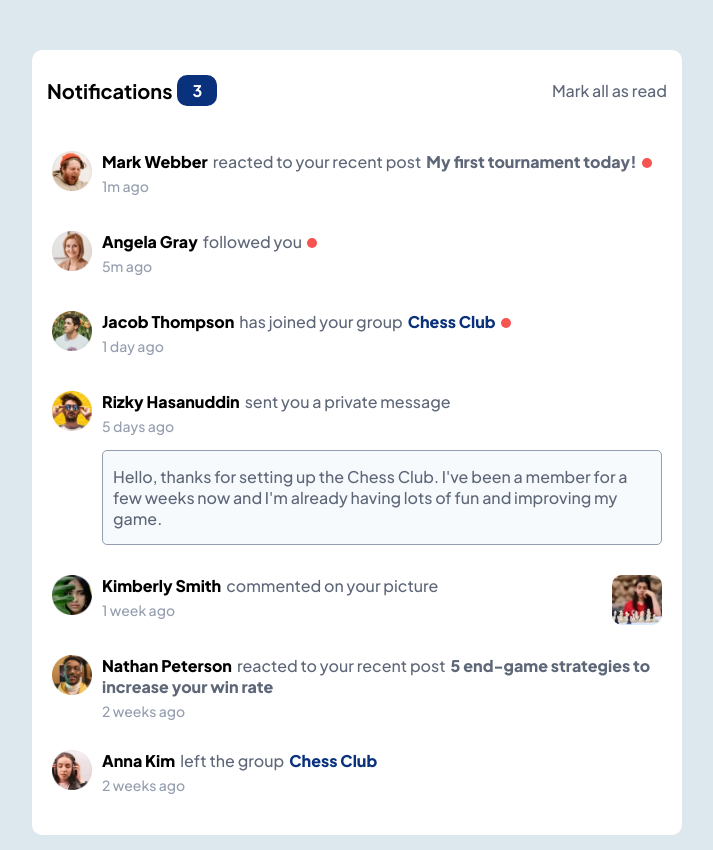
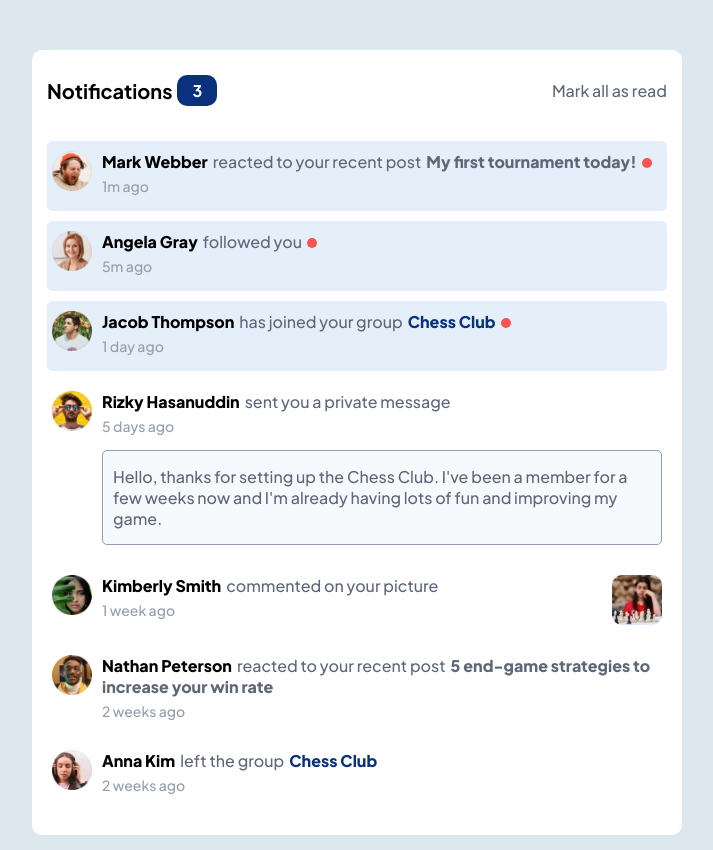
Before and after one commit to JuanBlancodev/notifications-page, a React (Vite) app: page / in a window 1280 px wide. Shown: the whole page, without its empty margins (283-996 px from the left). Built offline with nearby package versions, Linux system fonts and the light colour scheme.

Commit message:
fixed class error in notification container

```diff
--- a/src/components/Notifications/Notification.jsx
+++ b/src/components/Notifications/Notification.jsx
@@ -44,7 +44,7 @@ const Notification = ({ info, user }) => {
       { imagesLoaded !== totalImages &&
         <ReactLoading className='m-auto' type='bars' color='#147af4' width='30px' height='30px'
       /> }
-      <Container classNames={classNames(class_names)}>
+      <Container className={classNames(class_names)}>
         <Avatar avatar={user.avatar} handleLoaded={handleLoaded} />
         <div className='flex-1'>
           <UserName firstName={user.firstName} lastName={user.lastName} />
```
